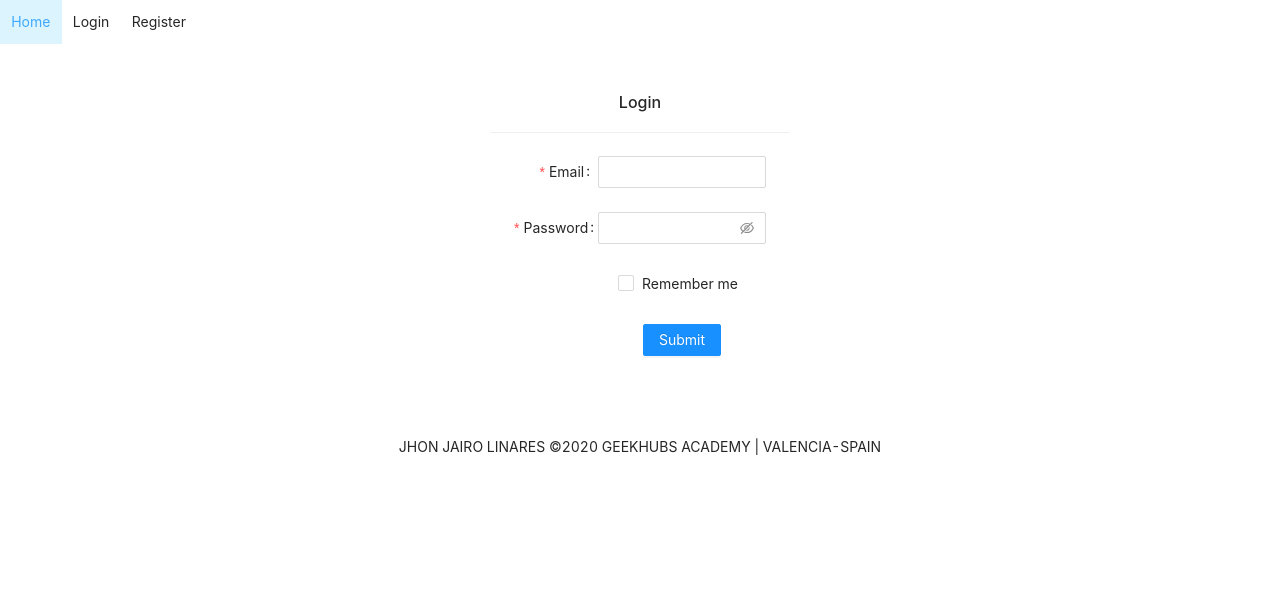
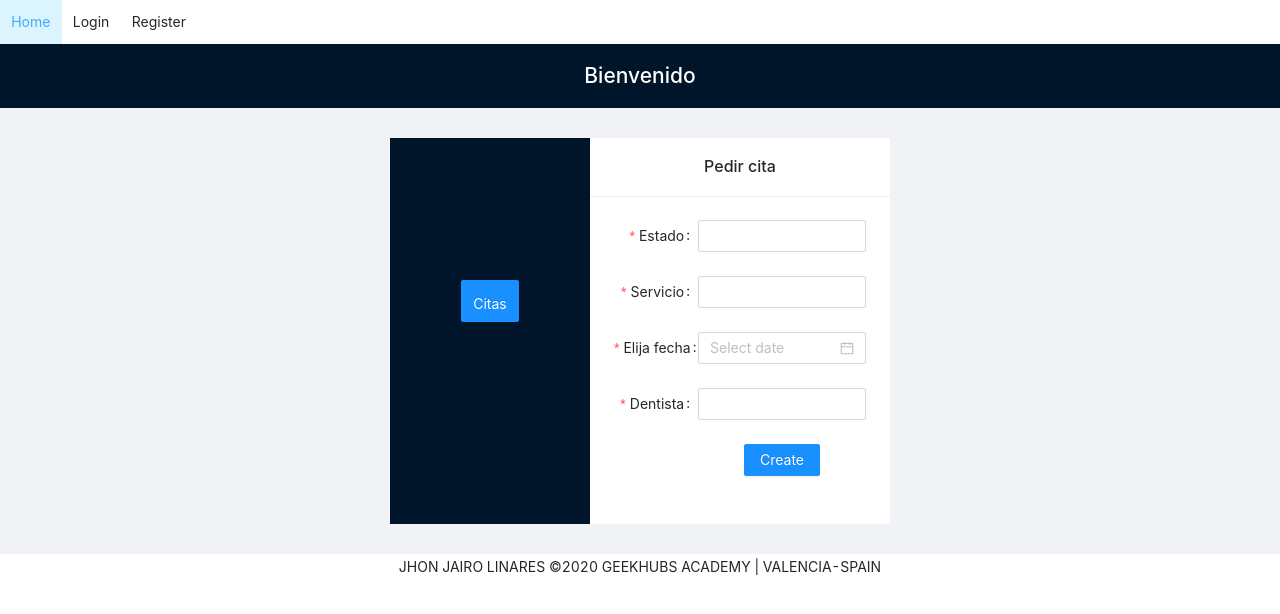
Before and after one commit to jhonjlinaresb/frontclinica, a React (Create React App) app: page /profile in a window 1280 px wide. Before the commit this address led to /login. Shown: the top 614 px of the page. Built offline with nearby package versions, Linux system fonts and the light colour scheme; no server answers.

Commit message:
Corrections in the role for new users

```diff
--- a/src/App.js
+++ b/src/App.js
@@ -42,14 +42,17 @@ function App() {
 
       <Header user={user} setUser={setUser} />
       <Switch>
+        <Route path='/profile' exact><Profile user={user} /></Route>
+        <Route path='/appointments' exact><Appointments user={user} /></Route>
         <Route path='/' component={Home} exact />
         <Route path='/login' exact ><Login setUser={setUser} /></Route>
         <Route path='/register' component={Register} exact />
         <PrivateZone user={user}>
+
         <CheckPrivileges user={user} roles={['admin', 'client']}>
-        <Route path='/profile' exact><Profile user={user} /></Route>
+
         </CheckPrivileges>
-        <Route path='/appointments' exact><Appointments user={user} /></Route>
+
         <Route path='/users' component={UserList} exact />
         </PrivateZone>
         <Route path='/*' component={Error404} exact />
--- a/src/components/Header/Header.jsx
+++ b/src/components/Header/Header.jsx
@@ -18,8 +18,8 @@ import './Header.scss';
                 <div className="loggedIn">
                     {['admin'].includes(user.role) &&<Link to="/users">users</Link> }
                     {/* {['doctores','becarios'].includes(user.role) &&<Link to="/pacientes">pacientes</Link> } */}
-                    <Link to="/profile">{user.email} - {user.role}Profile</Link>
-                    <span className="logout" onClick={logout}>Logout</span>
+                    <Link to="/profile">{user?.email} - {user?.role}Profile</Link>
+                    <a href="/" ><span className="logout" onClick={logout}>Logout</span></a>
                 </div> :
                 <div className="notLoggedIn">
                     <Link to="/login">Login</Link>
--- a/src/containers/Profile/Profile.jsx
+++ b/src/containers/Profile/Profile.jsx
@@ -50,7 +50,7 @@ const Profile = ({ user }) => {
     return (
       <>
     <Layout>
-      <Header><h1 style={{ textAlign: 'center', display: 'flex', justifyContent: 'center', color: 'white' }}>Bienvenido {user.email}</h1></Header>
+      <Header><h1 style={{ textAlign: 'center', display: 'flex', justifyContent: 'center', color: 'white' }}>Bienvenido {user?.email}</h1></Header>
 
        <Layout>
        <Content style={{display: 'flex', justifyContent: 'center'}}>
```
